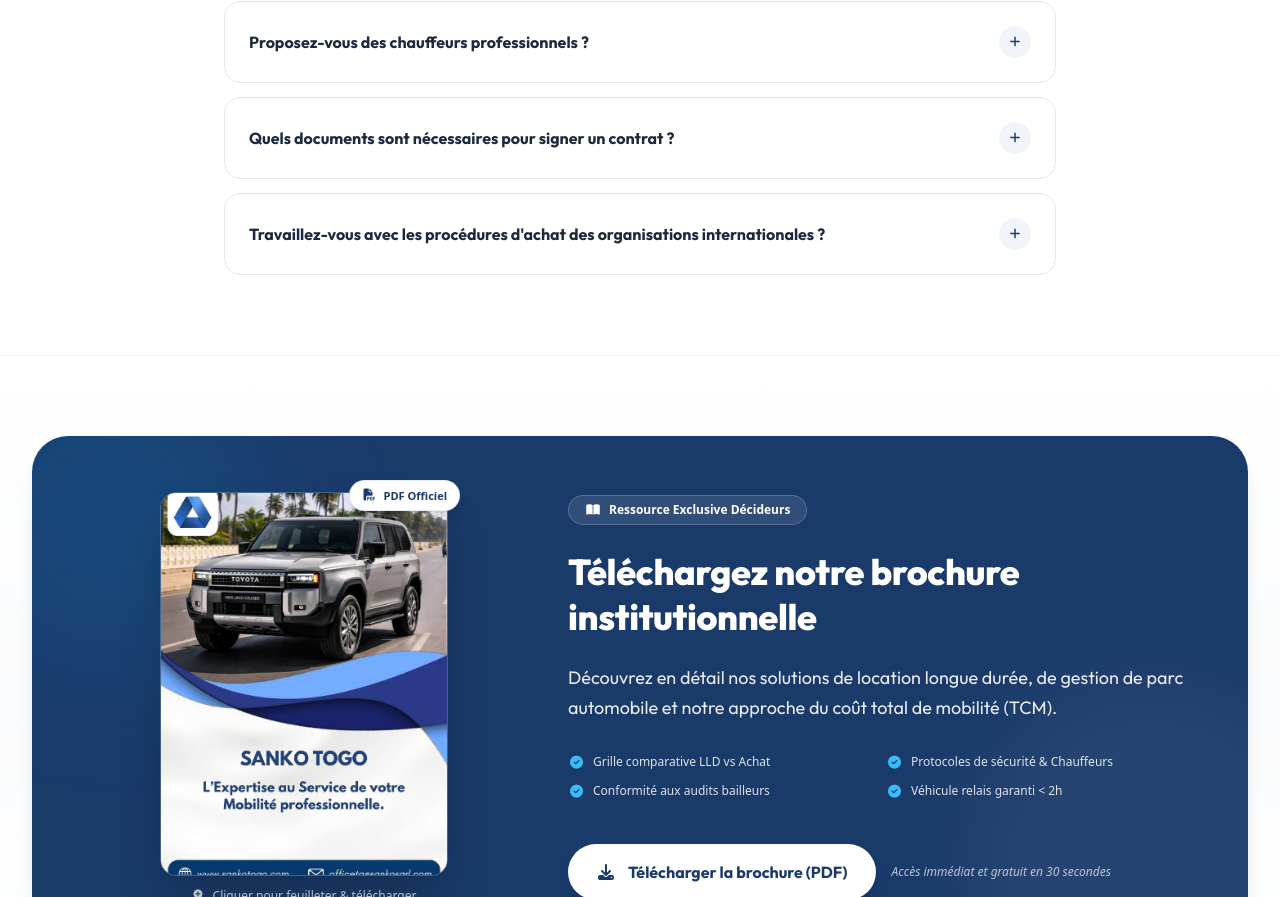
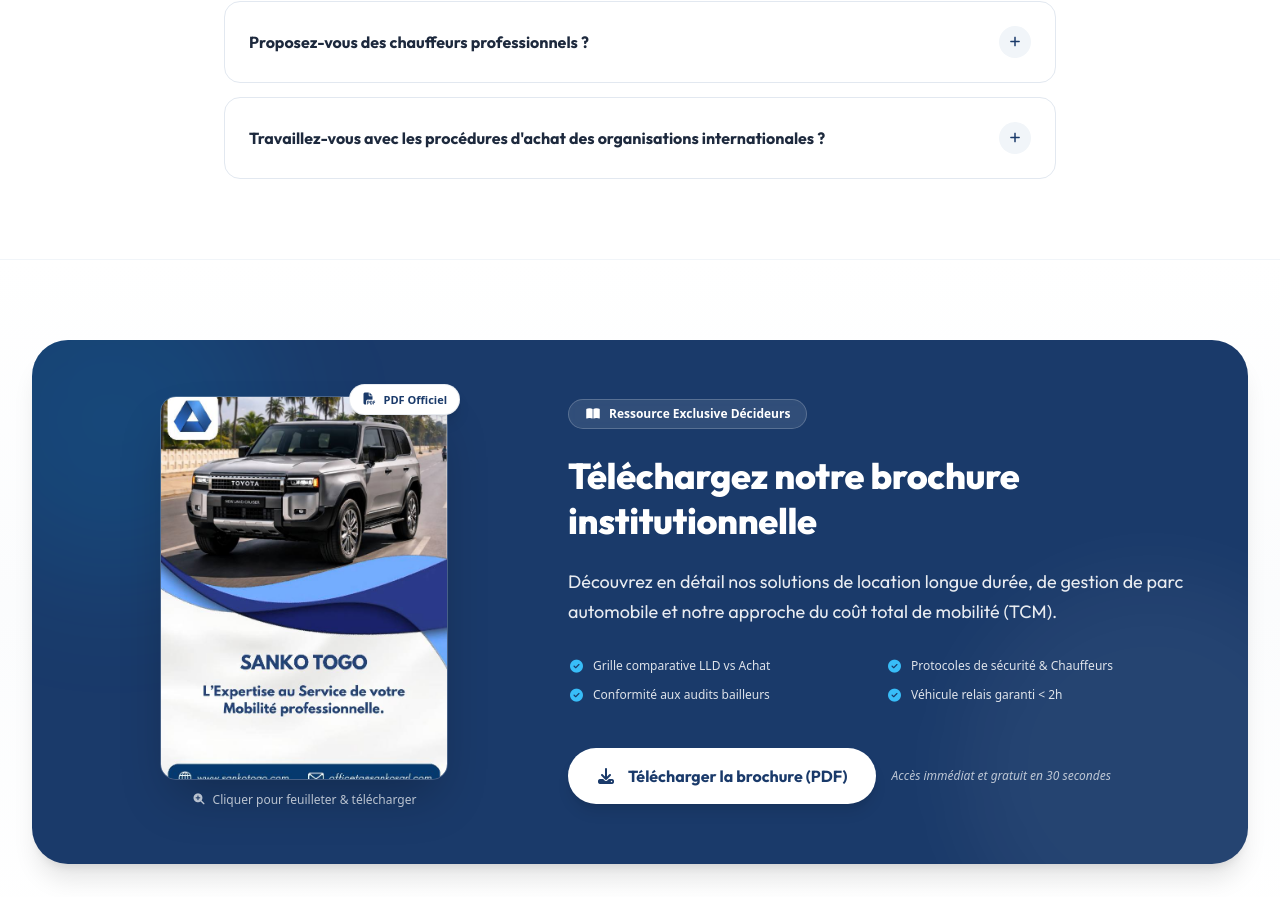
Before and after one commit to infojackoia-dotcom/sanko-togo-v2, a React (Vite) app: page / in a window 1280 px wide. Shown: the part 5973-6870 px from the top of the page. Built offline with nearby package versions, Linux system fonts and the light colour scheme; a web font is replaced by a local one.

Commit message:
Sauvegarde avant fermeture du logiciel

```diff
--- a/src/data/content.ts
+++ b/src/data/content.ts
@@ -365,7 +365,7 @@ export const FAQ_ITEMS = [
   },
   {
     question: 'Quel est le délai de mise à disposition d\'un véhicule ?',
-    answer: '[à préciser] — en général, nous répondons rapidement aux demandes urgentes.'
+    answer: '-48H — en général, nous répondons rapidement aux demandes urgentes.'
   },
   {
     question: 'Quelles zones couvrez-vous ?',
@@ -376,10 +376,6 @@ export const FAQ_ITEMS = [
     answer: 'Oui, le chauffeur professionnel est obligatoire et systématiquement inclus pour l\'ensemble de nos offres de location.'
   },
   {
-    question: 'Quels documents sont nécessaires pour signer un contrat ?',
-    answer: '[à préciser selon vos process internes]'
-  },
-  {
     question: 'Travaillez-vous avec les procédures d\'achat des organisations internationales ?',
     answer: 'Oui, nous avons l\'habitude des exigences administratives des agences UN, ONG et institutions.'
   }
```
